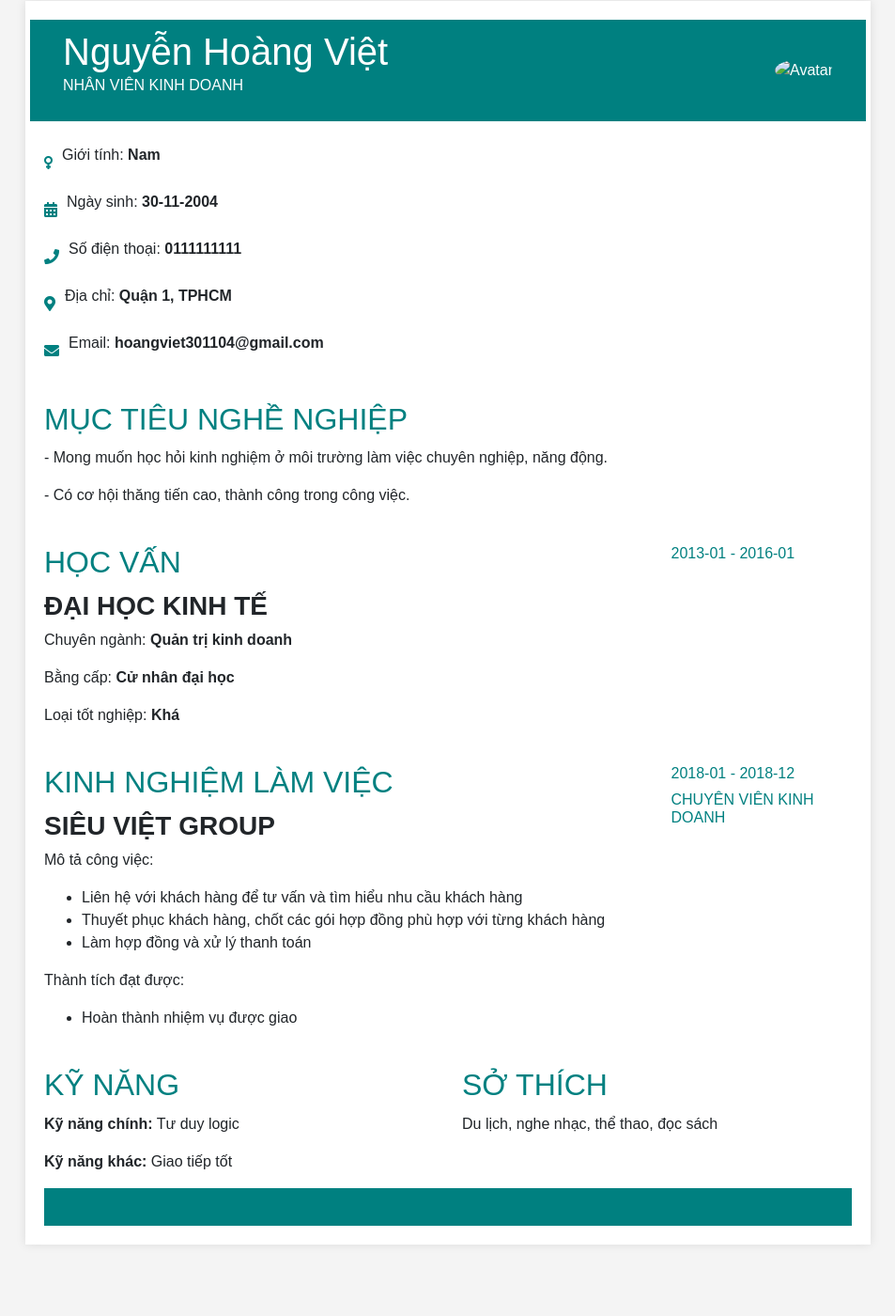
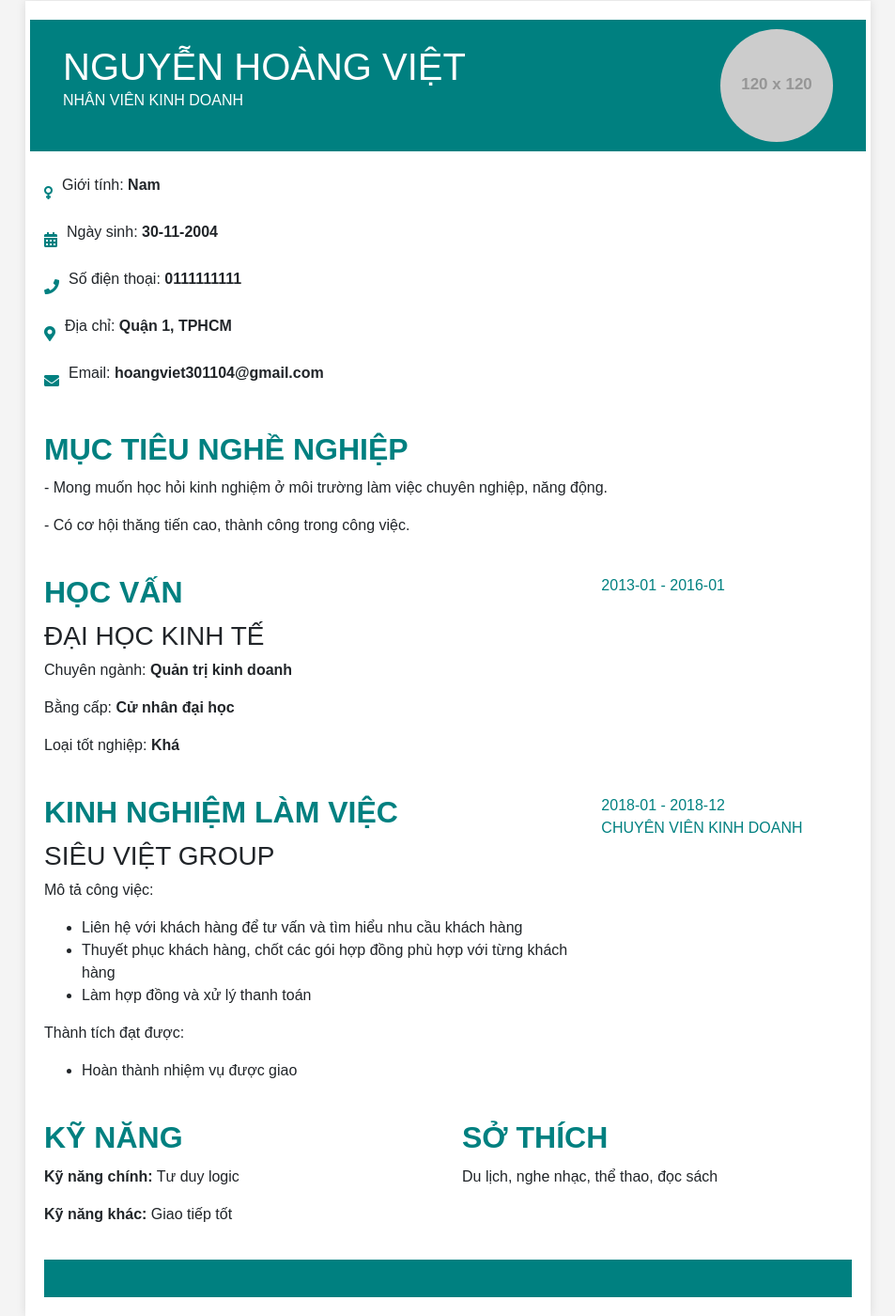
Before and after one commit to NHV30/NHV30.github.io, a plain HTML site: page index.html in a window 1280 px wide. Shown: the part 19-1419 px from the top of the page at 94% size, without its empty margins (163-1116 px from the left). Before the commit the page ends 1363 px from the top, so only its background shows below. Drawn offline with nearby package versions, Linux system fonts and the light colour scheme; placeholder pictures from the web are drawn by us.

Commit message:
Update index.html

```diff
--- a/index.html
+++ b/index.html
@@ -3,7 +3,7 @@
 <head>
     <meta charset="UTF-8">
     <meta name="viewport" content="width=device-width, initial-scale=1.0">
-    <title>Portfolio</title>
+    <title>CV</title>
     <!-- Bootstrap CSS -->
     <link href="https://stackpath.bootstrapcdn.com/bootstrap/4.5.2/css/bootstrap.min.css" rel="stylesheet">
     <!-- FontAwesome for icons -->
@@ -14,6 +14,7 @@
             background-color: #f4f4f4;
             margin: 0;
             padding: 0;
+            position: relative;
         }
 
         .cv-container {
@@ -31,17 +32,24 @@
             display: flex;
             justify-content: space-between;
             align-items: center;
-        }
-		.text-muted {
-            color: #008080 !important;
+            position: relative;
         }
 
         .banner h1 {
             margin: 0;
         }
 
+        .banner img {
+            transition: transform 0.3s ease;
+        }
+
+        .banner img:hover {
+            transform: scale(1.1);
+        }
+
         .section-title {
             color: #008080;
+            font-weight: bold;
             margin-bottom: 10px;
         }
 
@@ -65,24 +73,60 @@
             background-color: #008080;
             color: white;
             text-align: center;
-            padding: 20px 20px;
-
+            padding: 20px;
+            margin-top: 20px;
         }
 
+        .text-muted {
+            color: #008080 !important;
+        }
+
+        .fade-in {
+            opacity: 0;
+            transform: translateY(20px);
+            transition: opacity 0.8s ease, transform 0.8s ease;
+        }
+
+        .fade-in.visible {
+            opacity: 1;
+            transform: translateY(0);
+        }
+
+        #scrollTopBtn {
+            position: fixed;
+            bottom: 20px;
+            right: 20px;
+            background-color: #008080;
+            color: white;
+            border: none;
+            padding: 10px 20px;
+            border-radius: 5px;
+            cursor: pointer;
+            display: none;
+            transition: opacity 0.3s ease;
+        }
+
+        #scrollTopBtn:hover {
+            background-color: #005959;
+        }
+
+        .progress-bar {
+            background-color: #008080;
+        }
     </style>
 </head>
 <body>
     <div class="container cv-container">
         <div class="row banner">
             <div class="col-md-8">
-                <h1>Nguyễn Hoàng Việt</h1>
+                <h1>NGUYỄN HOÀNG VIỆT</h1>
                 <p>NHÂN VIÊN KINH DOANH</p>
             </div>
             <div class="col-md-4 text-right">
-                <img src="avarta.jpg" alt="Avatar" class="img-fluid rounded-circle">
+                <img src="https://via.placeholder.com/120" alt="Avatar" class="img-fluid rounded-circle">
             </div>
         </div>
-        <div class="row section contact-info mt-4">
+        <div class="row section contact-info mt-4 fade-in">
             <div class="col-md-6">
                 <div class="info-item">
                     <i class="fas fa-venus"></i><p>Giới tính: <b>Nam</b></p>
@@ -101,29 +145,29 @@
                 </div>
             </div>
         </div>
-        <div class="row section mt-4" id="career-objective">
+        <div class="row section mt-4 fade-in" id="career-objective">
             <div class="col-md-12">
                 <h2 class="section-title">MỤC TIÊU NGHỀ NGHIỆP</h2>
                 <p>- Mong muốn học hỏi kinh nghiệm ở môi trường làm việc chuyên nghiệp, năng động.</p>
                 <p>- Có cơ hội thăng tiến cao, thành công trong công việc.</p>
             </div>
         </div>
-        <div class="row section mt-4" id="education">
-             <div class="col-md-9">
+        <div class="row section mt-4 fade-in" id="education">
+            <div class="col-md-8">
                 <h2 class="section-title">HỌC VẤN</h2>
-                <h3><b>ĐẠI HỌC KINH TẾ</b></h3>
+                <h3>ĐẠI HỌC KINH TẾ</h3>
                 <p>Chuyên ngành: <b>Quản trị kinh doanh</b></p>
                 <p>Bằng cấp: <b>Cử nhân đại học</b></p>
                 <p>Loại tốt nghiệp: <b>Khá</b></p>
-				</div>
-			<div class="col-md-3">
-                <h6 class="text-muted">2013-01 - 2016-01</h6>
+			</div>
+			<div class="col-md-4">
+                <span class="text-muted">2013-01 - 2016-01</span>
             </div>
         </div>
-        <div class="row section mt-4" id="work-experience">
-            <div class="col-md-9">
+        <div class="row section mt-4 fade-in" id="work-experience">
+            <div class="col-md-8">
                 <h2 class="section-title">KINH NGHIỆM LÀM VIỆC</h2>
-                <h3><b>SIÊU VIỆT GROUP</b></h3>
+                <h3>SIÊU VIỆT GROUP</h3>
                 <p>Mô tả công việc:</p>
                 <ul>
                     <li>Liên hệ với khách hàng để tư vấn và tìm hiểu nhu cầu khách hàng</li>
@@ -135,12 +179,12 @@
                     <li>Hoàn thành nhiệm vụ được giao</li>
                 </ul>
 			</div>
-			<div class="col-md-3">
-                <h6 class="text-muted">2018-01 - 2018-12</h6>
-                <h6 class="text-muted">CHUYÊN VIÊN KINH DOANH</h6>
+			<div class="col-md-4">
+                <span class="text-muted">2018-01 - 2018-12</span>
+                <p class="text-muted">CHUYÊN VIÊN KINH DOANH</p>
             </div>
         </div>
-        <div class="row section mt-4" id="skills-interests">
+        <div class="row section mt-4 fade-in" id="skills-interests">
             <div class="col-md-6">
                 <h2 class="section-title">KỸ NĂNG</h2>
                 <div class="skills">
@@ -160,9 +204,10 @@
             </div>
         </div>
 		<div class="footer">
-        </div>
+		</div>
     </div>
 
+    <button id="scrollTopBtn" title="Go to top"><i class="fas fa-chevron-up"></i></button>
     <!-- Bootstrap JS, Popper.js, and jQuery -->
     <script src="https://code.jquery.com/jquery-3.5.1.slim.min.js"></script>
     <script src="https://cdn.jsdelivr.net/npm/@popperjs/core@2.5.3/dist/umd/popper.min.js"></script>
```
